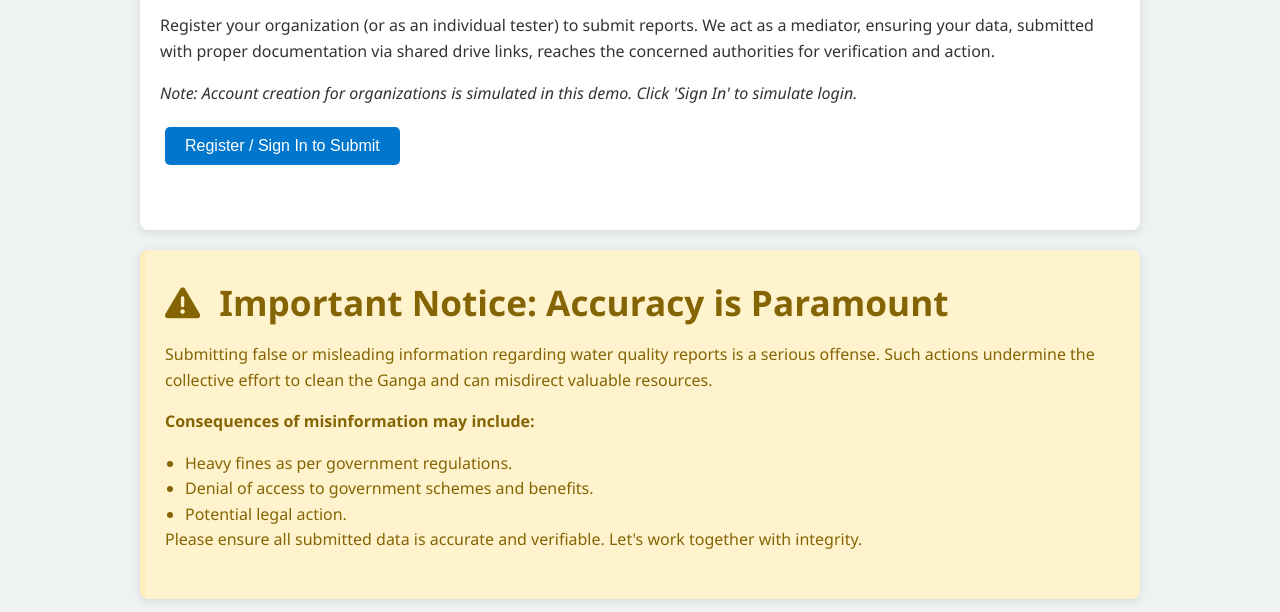
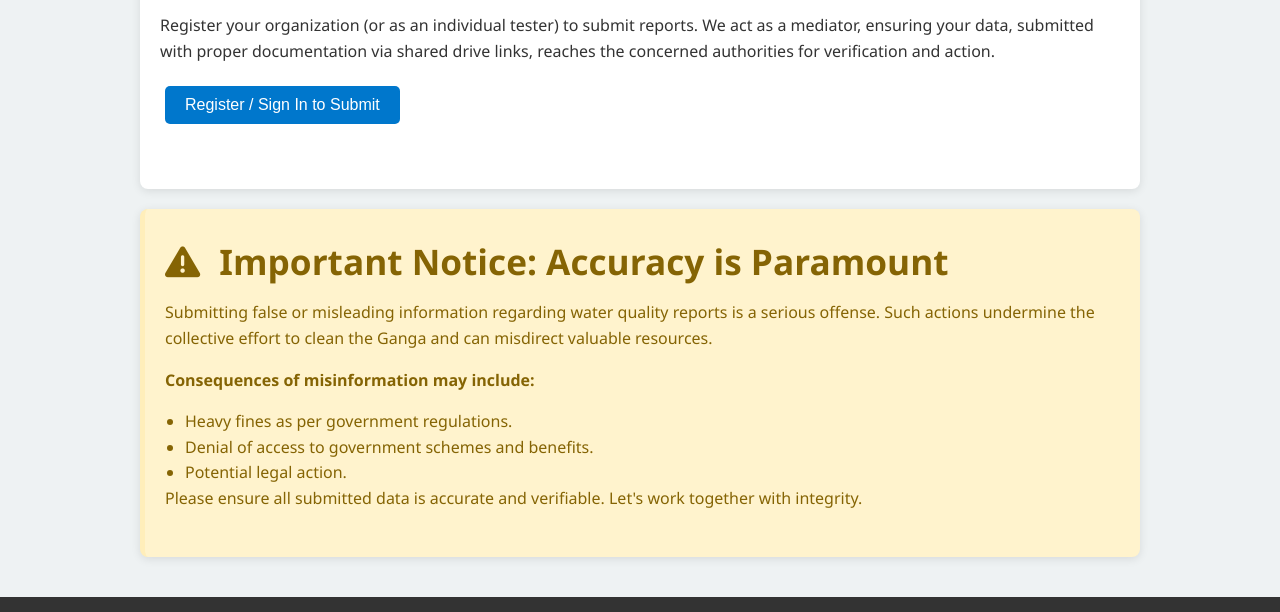
Before and after one commit to Paansh-1/eaa, a website: page index.html in a window 1280 px wide. Shown: the part 2581-3193 px from the top of the page. Drawn offline with Linux system fonts and the light colour scheme.

Commit message:
Update index.html

```diff
--- a/index.html
+++ b/index.html
@@ -96,7 +96,7 @@
              <h2 id="join-mission">For Local Testers & Organizations</h2>
              <p>Are you a local group, NGO, or individual actively monitoring Ganga's water quality? We provide a platform to connect your valuable findings with government bodies.</p>
              <p>Register your organization (or as an individual tester) to submit reports. We act as a mediator, ensuring your data, submitted with proper documentation via shared drive links, reaches the concerned authorities for verification and action.</p>
-             <p><em>Note: Account creation for organizations is simulated in this demo. Click 'Sign In' to simulate login.</em></p>
+
              <button class="btn btn-primary" onclick="document.getElementById('login-btn').click();">Register / Sign In to Submit</button>
         </section>
 
```
